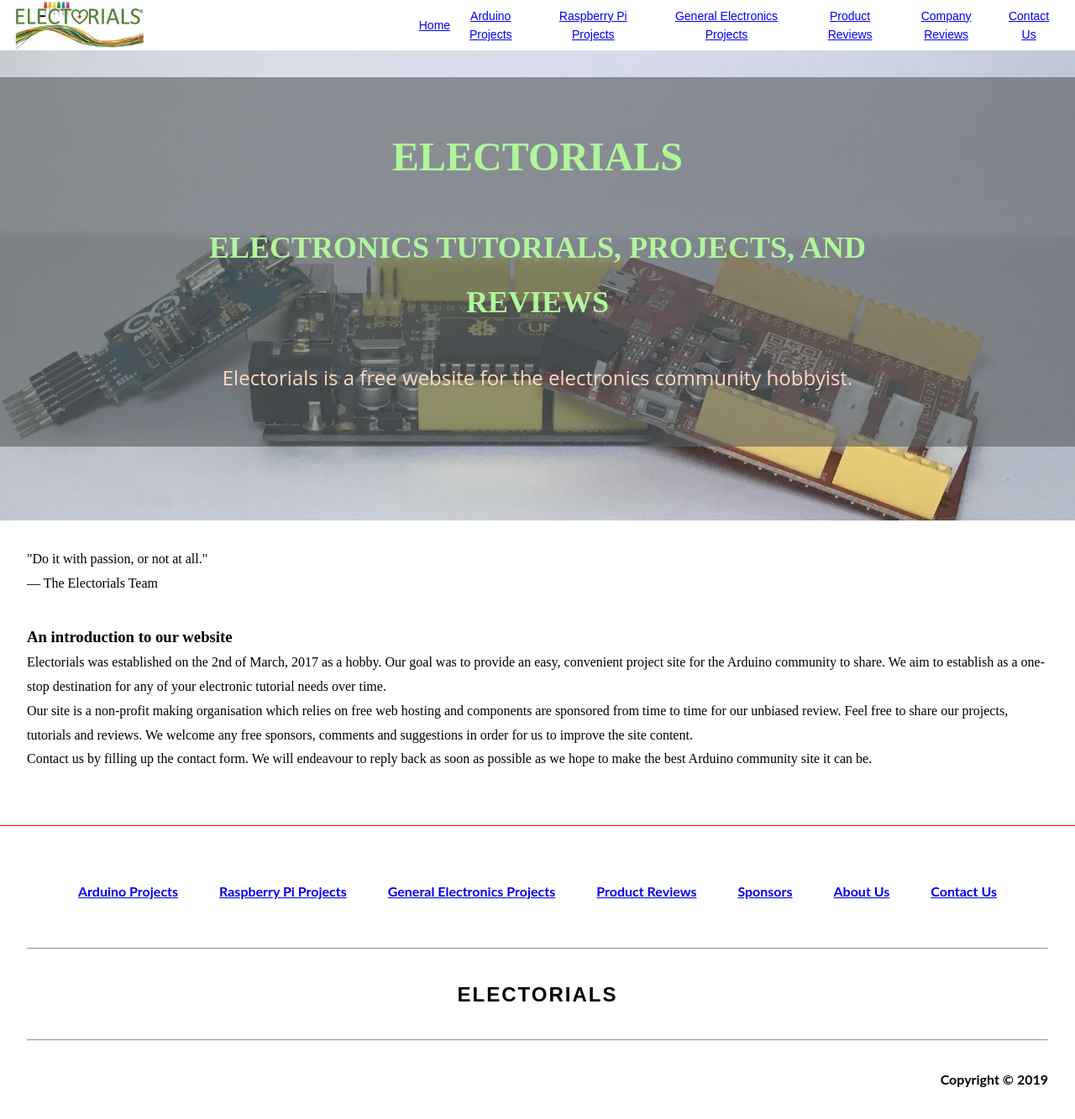
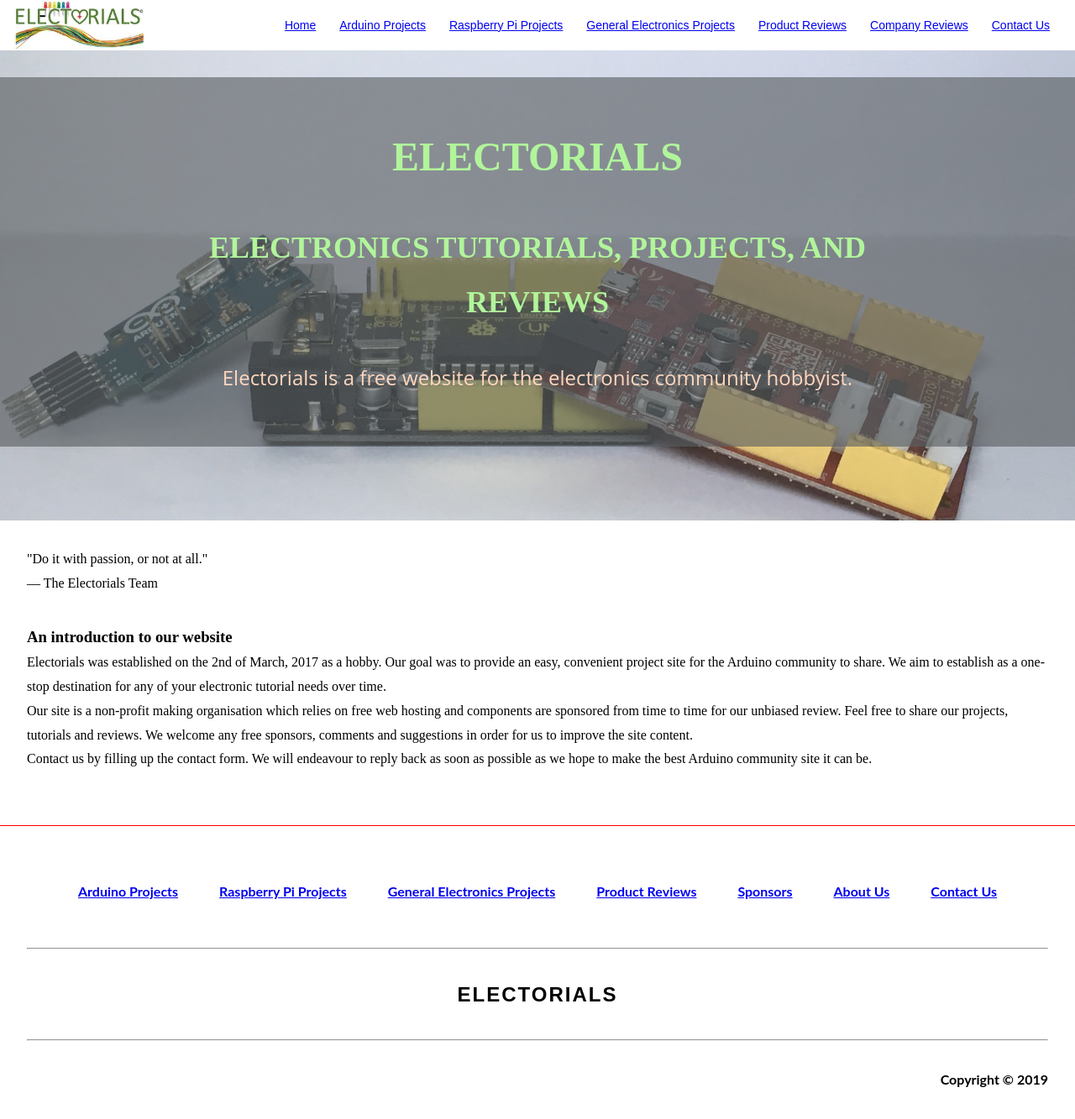
Before and after one commit to Electorials/electorials.github.io, a Jekyll site: the page built from index.html, in a window 1280 px wide and 1333 px high. Shown: the whole window at 84% size. Built offline with Jekyll 4.4.1, drawn with Linux system fonts in a browser that asks for light colours.

Commit message:
New padding solution.
Made sure the absolute pixel values are in equal relative rem values, which is also good for visitors' own browser settings or device settings.

```diff
--- a/assets/css/styles.css
+++ b/assets/css/styles.css
@@ -54,19 +54,16 @@ nav {
 }
 
 .menu-item a {
-    --item-width: 75%;
-    display: block;
-    padding: .125rem;
+    --item-width: 100%;
+    display: flex;
+    padding: 1.125rem .875rem;
     font-size: .875em;
     width: var(--item-width);
     transform: translateX(calc((100% - var(--item-width)) / 2 ));
     line-height: 1.6em;
 }
-
-/* .home a {
-    width: 100%;
-} */
-
+/* Navbar overflows at 1175px. Later create media query to change styling at
+1180px or somewhere wider. */
 
 .menu-item a:hover {
     background-color: #e2e2e2;
```
Also changed, not shown: assets/css/styles-grid.css (+19 -2 lines).
